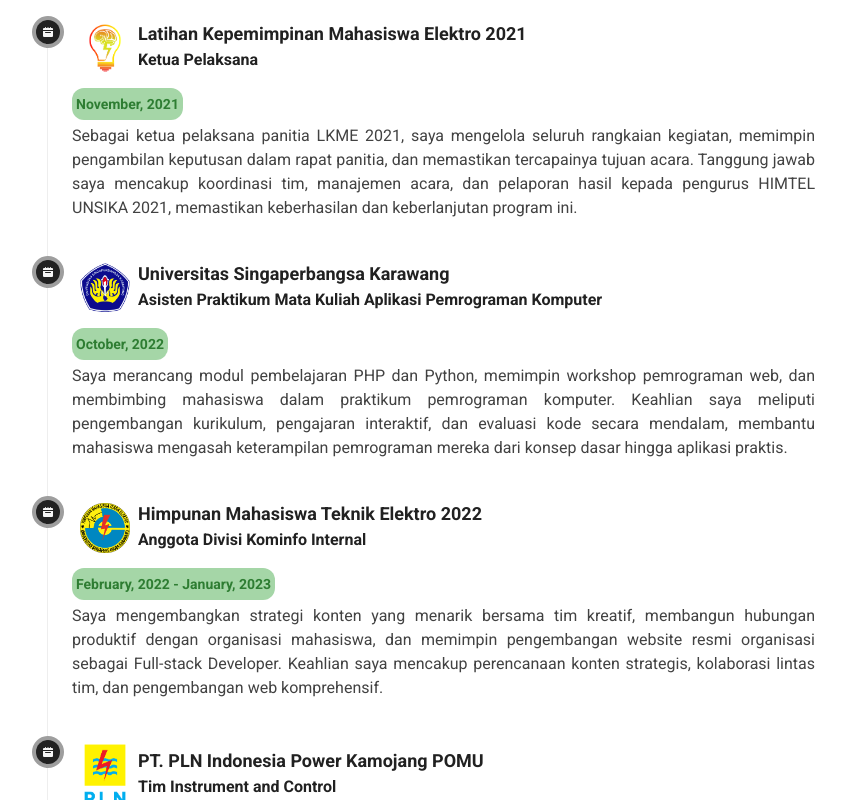
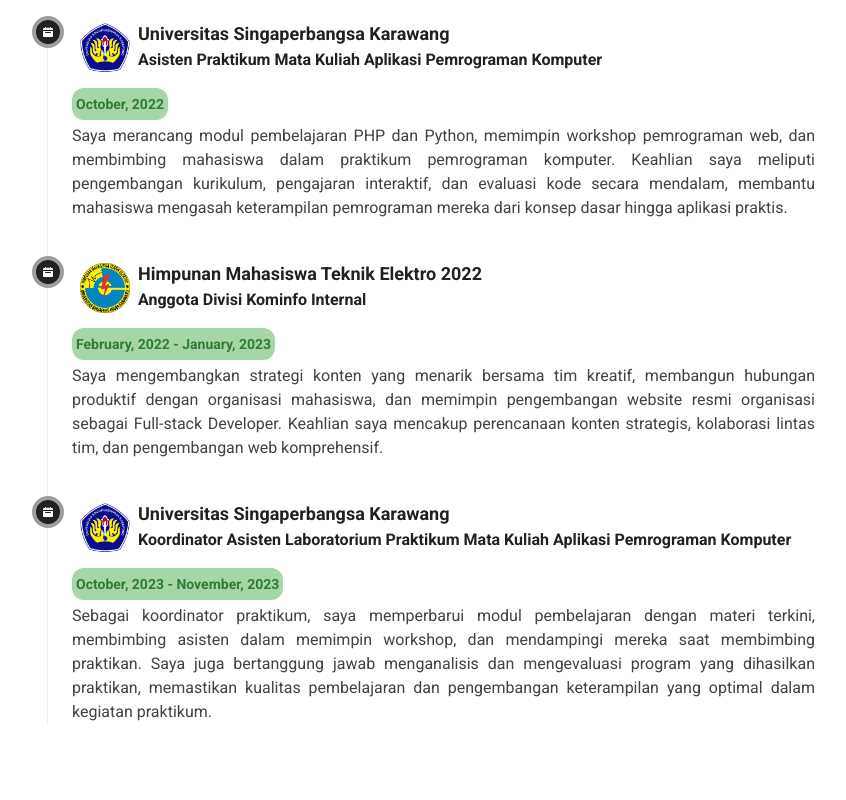
Before and after one commit to MukhlisMaulanaA/web-portofolio, a Next.js app: page / in a window 1280 px wide. Shown: the part 2440-3240 px from the top of the page, without its empty margins (209-1055 px from the left). Built offline with nearby package versions, Linux system fonts and the light colour scheme; what tailwind-typewriter would draw is missing.

Commit message:
update: delete unrelated expreience at information-section

```diff
--- a/src/app/information-section.tsx
+++ b/src/app/information-section.tsx
@@ -35,14 +35,6 @@ import InfoCard from "@/components/info-card";
 
 const EXPERIENCE = [
   {
-    icon: "/logos/logo-lkme21.png",
-    title: "Latihan Kepemimpinan Mahasiswa Elektro 2021",
-    subtitle: "Ketua Pelaksana",
-    date: "November, 2021",
-    children:
-      "Sebagai ketua pelaksana panitia LKME 2021, saya mengelola seluruh rangkaian kegiatan, memimpin pengambilan keputusan dalam rapat panitia, dan memastikan tercapainya tujuan acara. Tanggung jawab saya mencakup koordinasi tim, manajemen acara, dan pelaporan hasil kepada pengurus HIMTEL UNSIKA 2021, memastikan keberhasilan dan keberlanjutan program ini.",
-  },
-  {
     icon: "/logos/logo-unsika.png",
     title: "Universitas Singaperbangsa Karawang",
     subtitle: "Asisten Praktikum Mata Kuliah Aplikasi Pemrograman Komputer",
@@ -57,14 +49,6 @@ const EXPERIENCE = [
     date: "February, 2022 - January, 2023",
     children:
       "Saya mengembangkan strategi konten yang menarik bersama tim kreatif, membangun hubungan produktif dengan organisasi mahasiswa, dan memimpin pengembangan website resmi organisasi sebagai Full-stack Developer. Keahlian saya mencakup perencanaan konten strategis, kolaborasi lintas tim, dan pengembangan web komprehensif.",
-  },
-  {
-    icon: "/logos/logo-pln.png",
-    title: "PT. PLN Indonesia Power Kamojang POMU",
-    subtitle: "Tim Instrument and Control",
-    date: "February, 2023",
-    children:
-      "Selama magang di PT. PLN Indonesia Power Kamojang POMU, saya mendalami sistem pembangkit listrik tenaga panas bumi dan peran engineer di industri ini. Saya mempelajari visi-misi perusahaan, berkolaborasi dengan teknisi dalam sistem kontrol dan instrumentasi, serta menganalisis sistem kontrol mesin pembangkit. Pengalaman ini memberikan wawasan komprehensif tentang operasional pembangkit listrik dan penerapan teknologi di lapangan.",
   },
   {
     icon: "/logos/logo-unsika.png",
```
